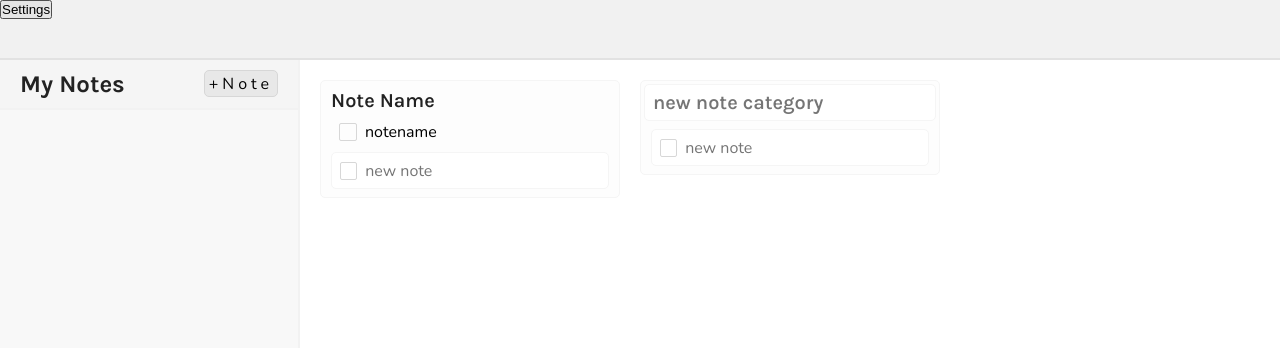
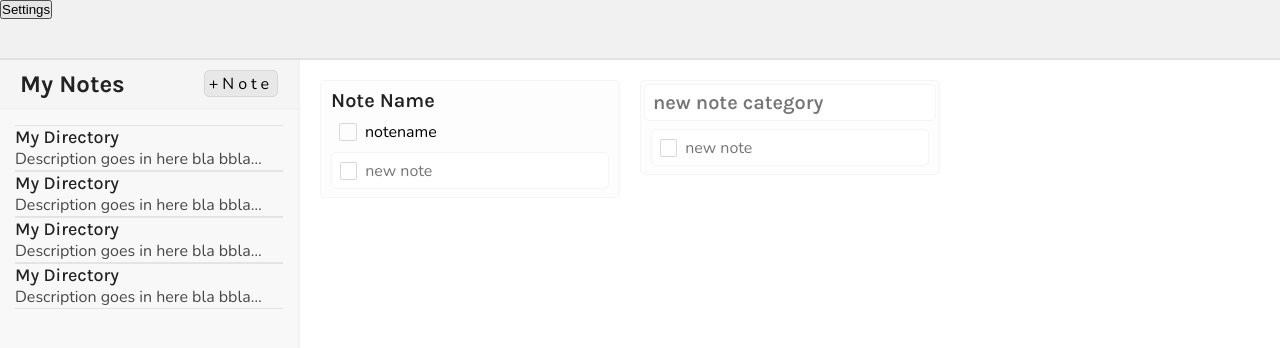
Before and after one commit to roccostager/local-todo, a website built with webpack: page src/template.html in a window 1280 px wide. Built offline with nearby package versions, Linux system fonts and the light colour scheme.

Commit message:
Created directories UI components in HTML
Equivalent to template HTML to be converted to javascript object format such that render() function can create them.

```diff
--- a/src/scripts/components.js
+++ b/src/scripts/components.js
@@ -25,7 +25,9 @@ const components = {
     },
     addButton: {
         tag: 'button',
-        attributes: {},
+        attributes: {
+            innerText: '+',
+        },
         classList: ['invis-button', 'squarify', 'p'],
         children: [],
     },
--- a/src/styles.css
+++ b/src/styles.css
@@ -25,6 +25,7 @@
     --font-sharp: oklch(5% 0 0);
     --font-medium: oklch(25% 0 0);
     --font-light: oklch(75% 0 0);
+    --font-muted: oklch(40% 0 0);
 
     --depth-basic: drop-shadow(2px 2px 2px oklch(0% 0 0 / 10%));
 }
@@ -35,7 +36,7 @@ body.dark {
 }
 
 /* Typography */
-.h1, .h2, .h3 {
+.h1, .h2, .h3, .h4 {
     font-family: 'Karla', 'Trebuchet MS', 'Avenir Next', 'Segoe UI', sans-serif;
 }
 .h1 {
@@ -52,6 +53,11 @@ body.dark {
     font-size: 1.25rem;
     color: var(--font-medium);
     font-weight: 600;
+}
+.h4 {
+    font-size: 1.125rem;
+    color: var(--font-medium);
+    font-weight: 500;
 }
 
 p, .p {
@@ -165,6 +171,37 @@ form .button {
     display: flex;
     justify-content: end;
 }
+.sidebar .directories-container {
+    display: flex;
+    flex-direction: column;
+    justify-content: flex-start;
+    padding: 15px;
+}
+.sidebar .directories-container .directory-container {
+    border-width: 1px 0;
+    border-style: solid;
+    border-color: var(--border-modal);
+    background-color: transparent;
+    text-align: left;
+}
+.sidebar .directories-container .directory-container:hover {
+    border-width: 1px 0;
+    border-style: solid;
+    border-color: var(--border-modal);
+    background-color: var(--bg-note);
+}
+.directory-container p {
+    text-overflow: ellipsis;
+    display: -webkit-box;
+    -webkit-line-clamp: 1;
+    -webkit-box-orient: vertical;
+    overflow: hidden;
+    white-space: normal;
+    color: var(--font-muted);
+}
+.directory-container:hover p {
+    -webkit-line-clamp: none;
+}
 
 .content {
     padding: 20px 20px;
--- a/src/template.html
+++ b/src/template.html
@@ -39,7 +39,24 @@
                 </div>
             </div>
         </div>
-        <div class="notes-container"></div>
+        <div class="directories-container">
+            <button class="directory-container">
+                <h4 class="h4">My Directory</h4>
+                <p>Description goes in here bla bbla now i am purposely adding stuff to overflow</p>
+            </button>
+            <button class="directory-container">
+                <h4 class="h4">My Directory</h4>
+                <p>Description goes in here bla bbla now i am purposely adding stuff to overflow</p>
+            </button>
+            <button class="directory-container">
+                <h4 class="h4">My Directory</h4>
+                <p>Description goes in here bla bbla now i am purposely adding stuff to overflow</p>
+            </button>
+            <button class="directory-container">
+                <h4 class="h4">My Directory</h4>
+                <p>Description goes in here bla bbla now i am purposely adding stuff to overflow</p>
+            </button>
+        </div>
     </div>
 
     <div class="content">
```
